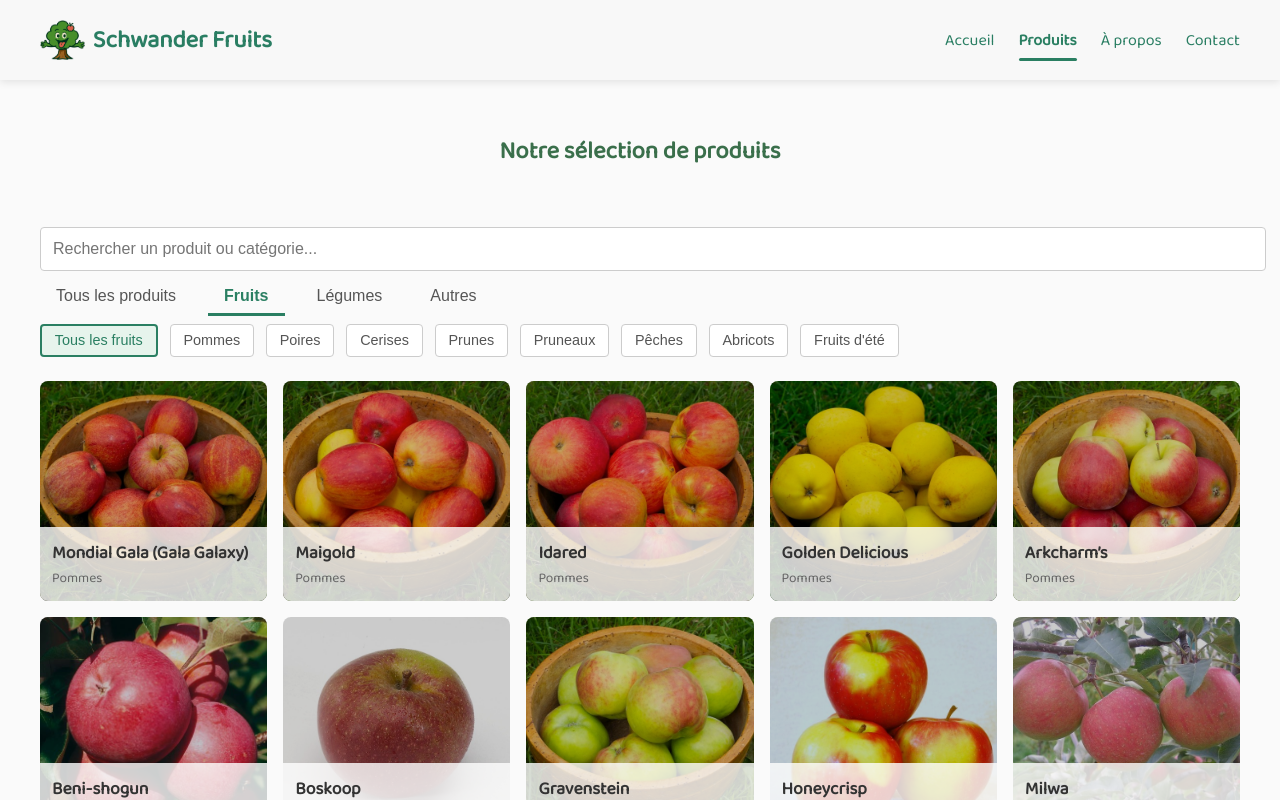
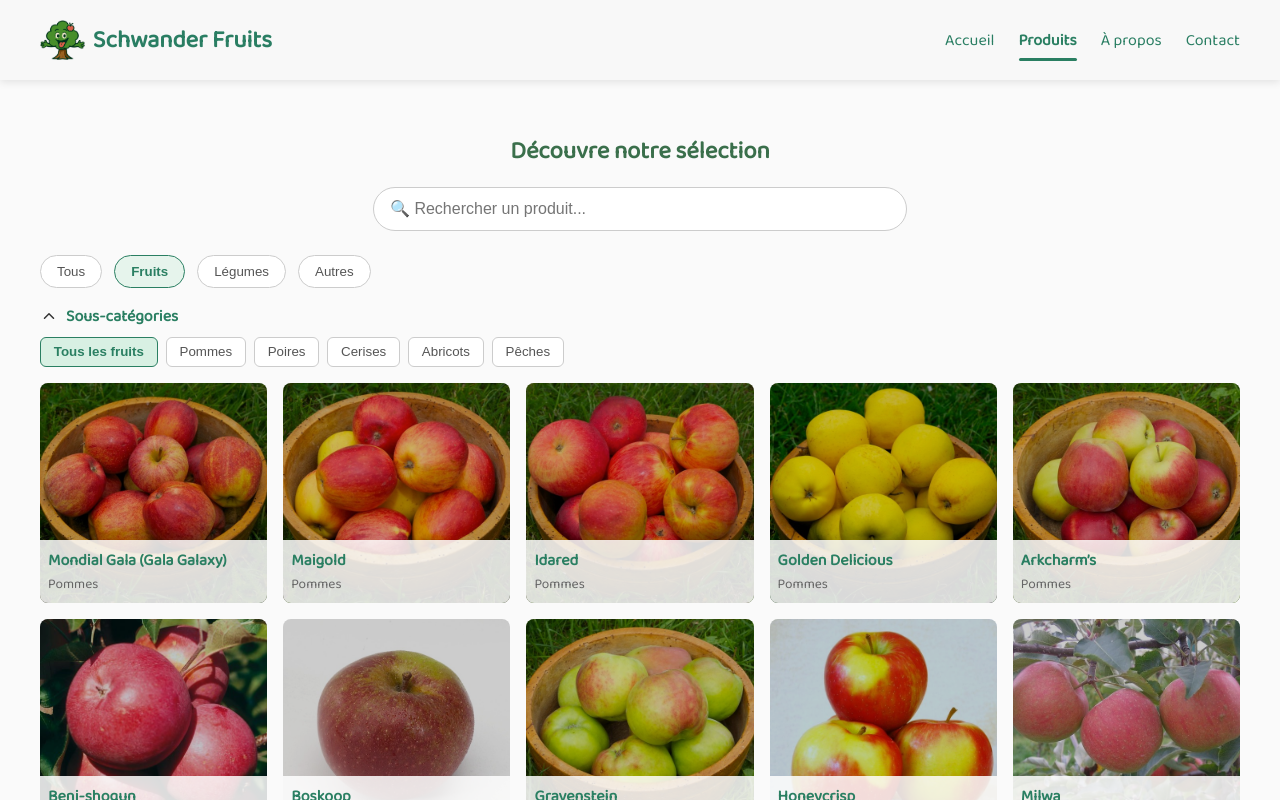
Before and after one commit to theocook/schwander-fruits, a React (Vite) app: page /products in a window 1280 px wide. Both pictures are taken after a click on the button "Fruits". Shown: the top 800 px of the page. Built offline with nearby package versions, Linux system fonts and the light colour scheme.

Commit message:
Ajout animation + changement recherche ProductPage

```diff
--- a/src/components/Header.jsx
+++ b/src/components/Header.jsx
@@ -16,6 +16,8 @@ const Header = () => {
   const [isScrolled, setIsScrolled] = useState(false);
   const [isMobile, setIsMobile] = useState(window.innerWidth < 768);
   const [menuOpen, setMenuOpen] = useState(false);
+  const [showHeader, setShowHeader] = useState(true);
+  const [lastScrollY, setLastScrollY] = useState(0);
 
   useEffect(() => {
     const handleResize = () => setIsMobile(window.innerWidth < 768);
@@ -24,22 +26,37 @@ const Header = () => {
   }, []);
 
   useEffect(() => {
-    if (pathname === '/') {
-      const onScroll = () => setIsScrolled(window.scrollY > 50);
-      onScroll();
-      window.addEventListener('scroll', onScroll);
-      return () => window.removeEventListener('scroll', onScroll);
-    } else {
-      setIsScrolled(true);
-    }
-  }, [pathname]);
+    const handleScroll = () => {
+      const currentScrollY = window.scrollY;
+      setIsScrolled(currentScrollY > 50);
+
+      if (!menuOpen) {
+        if (currentScrollY > lastScrollY && currentScrollY > 100) {
+          setShowHeader(false); // scroll vers le bas
+        } else {
+          setShowHeader(true); // scroll vers le haut
+        }
+      }
+
+      setLastScrollY(currentScrollY);
+    };
+
+    window.addEventListener('scroll', handleScroll);
+    return () => window.removeEventListener('scroll', handleScroll);
+  }, [lastScrollY, menuOpen]);
 
   const isHome = pathname === '/';
   const headerStyle = {
-    position: 'fixed', top: 0, left: 0, right: 0, zIndex: 100,
-    display: 'flex', alignItems: 'center',
+    position: 'fixed',
+    top: 0,
+    left: 0,
+    right: 0,
+    zIndex: 100,
+    display: 'flex',
+    alignItems: 'center',
     height: isMobile ? '60px' : '80px',
-    transition: 'background-color 0.3s ease, box-shadow 0.3s ease',
+    transform: showHeader ? 'translateY(0)' : 'translateY(-100%)',
+    transition: 'transform 0.7s ease, background-color 0.3s ease, box-shadow 0.3s ease',
     backgroundColor: (isHome && !isScrolled && !menuOpen) ? 'transparent' : 'rgba(248, 248, 248, 1)',
     boxShadow: (isHome && !isScrolled && !menuOpen) ? 'none' : '0 2px 8px rgba(0,0,0,0.1)'
   };
@@ -51,9 +68,11 @@ const Header = () => {
           key={item.path}
           to={item.path}
           style={{
-            position: 'relative', padding: '0.25rem 0',
+            position: 'relative',
+            padding: '0.25rem 0',
             color: !isHome || isScrolled ? (pathname === item.path ? '#2a7f62' : '#2A7E63') : '#fff',
-            fontWeight: pathname === item.path ? 600 : 400, transition: 'color 0.2s'
+            fontWeight: pathname === item.path ? 600 : 400,
+            transition: 'color 0.2s'
           }}
           onClick={() => setMenuOpen(false)}
         >
@@ -62,8 +81,13 @@ const Header = () => {
             <motion.span
               layoutId="nav-underline"
               style={{
-                position: 'absolute', bottom: -4, left: 0, width: '100%', height: 3,
-                backgroundColor: !isHome || isScrolled ? '#2a7f62' : '#fff', borderRadius: 2
+                position: 'absolute',
+                bottom: -4,
+                left: 0,
+                width: '100%',
+                height: 3,
+                backgroundColor: !isHome || isScrolled ? '#2a7f62' : '#fff',
+                borderRadius: 2
               }}
               transition={{ type: 'spring', stiffness: 500, damping: 30 }}
             />
@@ -85,7 +109,7 @@ const Header = () => {
       flexDirection: 'column',
       alignItems: 'center',
       paddingTop: '20px',
-      transition: 'top 0.3s ease',
+      transition: 'top 0.8s ease',
       zIndex: 99
     }}>
       {navItems.map(item => (
@@ -105,11 +129,13 @@ const Header = () => {
     <>
       <header style={headerStyle}>
         <div className="container" style={{
-          width: '100%', maxWidth: '1200px', display: 'flex', alignItems: 'center',
+          width: '100%',
+          maxWidth: '1200px',
+          display: 'flex',
+          alignItems: 'center',
           justifyContent: (!isHome || isScrolled || menuOpen) ? 'space-between' : (isMobile || !isMobile ? 'flex-end' : 'space-between'),
           padding: '0 1rem'
         }}>
-          {/* Logo always on left for mobile or desktop when visible */}
           {(!isHome || isScrolled || menuOpen) && (
             <Link to="/" style={{ display: 'flex', alignItems: 'center', color: '#2A7E63' }}>
               <img src="/photos/logos/logo.png" alt="Schwander Fruits" style={{ height: isMobile ? 40 : 40, marginRight: '0.5rem' }} />
@@ -119,13 +145,22 @@ const Header = () => {
             </Link>
           )}
 
-          {/* Desktop Navigation or Spacer */}
           {navLinks}
 
-          {/* Mobile Burger Icon always on right */}
           {isMobile && (
-            <button onClick={() => setMenuOpen(!menuOpen)} style={{ background: 'none', border: 'none', cursor: 'pointer' }}>
-              {menuOpen ? <X size={24} color={isHome && !isScrolled ? '#2A7E63' : '#2A7E63'} /> : <Menu size={24} color={isHome && !isScrolled ? '#fff' : '#2A7E63'} />}
+            <button
+              onClick={() => {
+                const newValue = !menuOpen;
+                setMenuOpen(newValue);
+                if (newValue) setShowHeader(true);
+              }}
+              style={{ background: 'none', border: 'none', cursor: 'pointer' }}
+            >
+              {menuOpen ? (
+                <X size={24} color={isHome && !isScrolled ? '#2A7E63' : '#2A7E63'} />
+              ) : (
+                <Menu size={24} color={isHome && !isScrolled ? '#fff' : '#2A7E63'} />
+              )}
             </button>
           )}
         </div>
--- a/src/pages/ProductPage.jsx
+++ b/src/pages/ProductPage.jsx
@@ -1,14 +1,16 @@
-// src/pages/ProductPage.jsx
 import React, { useState, useMemo, useEffect } from 'react';
 import { products } from '../data/products';
+import { motion, AnimatePresence } from 'framer-motion';
+import { ChevronDown } from 'lucide-react';
 
-const mainCategories = ['Tous les produits', 'Fruits', 'Légumes', 'Autres'];
+const mainCategories = ['Tous', 'Fruits', 'Légumes', 'Autres'];
 
 const ProductPage = () => {
-  const [activeMain, setActiveMain] = useState('Tous les produits');
+  const [activeMain, setActiveMain] = useState('Tous');
   const [activeSub, setActiveSub] = useState(null);
   const [searchTerm, setSearchTerm] = useState('');
   const [isMobile, setIsMobile] = useState(window.innerWidth < 768);
+  const [subOpen, setSubOpen] = useState(true);
 
   useEffect(() => {
     const handleResize = () => setIsMobile(window.innerWidth < 768);
@@ -16,131 +18,168 @@ const ProductPage = () => {
     return () => window.removeEventListener('resize', handleResize);
   }, []);
 
-  // Scroll to top on search
-  useEffect(() => {
-    if (searchTerm) {
-      window.scrollTo({ top: 0, behavior: 'smooth' });
-    }
-  }, [searchTerm]);
-
-  // Define subcategories based on main category
   const subCategories = useMemo(() => {
-    if (activeMain === 'Fruits') return ['Tous les fruits', 'Pommes', 'Poires', 'Cerises', 'Prunes', 'Pruneaux', 'Pêches', 'Abricots', "Fruits d'été"];
-    if (activeMain === 'Légumes') return ['Tous les légumes', 'Légumes', 'Pommes de terre'];
+    if (activeMain === 'Fruits') return ['Tous les fruits', 'Pommes', 'Poires', 'Cerises', 'Abricots', 'Pêches'];
+    if (activeMain === 'Légumes') return ['Tous les légumes', 'Pommes de terre', 'Légumes verts'];
     return [];
   }, [activeMain]);
 
-  // Initialize subcategory when main changes
   useEffect(() => {
-    setActiveSub(subCategories.length ? subCategories[0] : null);
+    setActiveSub(subCategories[0] || null);
   }, [subCategories]);
 
-  // Filter products by main, subcategory and search (name or category)
   const filtered = useMemo(() =>
     products.filter(p => {
       const term = searchTerm.toLowerCase();
       const matchesSearch = p.name.toLowerCase().includes(term) || p.category.toLowerCase().includes(term);
 
-      if (activeMain === 'Tous les produits') return matchesSearch;
+      if (activeMain === 'Tous') return matchesSearch;
       if (activeMain === 'Fruits') {
-        const fruitCats = ['Pommes', 'Poires', 'Cerises', 'Prunes', 'Pruneaux', 'Pêches', 'Abricots', "Fruits d'été"];
-        if (activeSub === 'Tous les fruits') return matchesSearch && fruitCats.includes(p.category);
+        const cats = ['Pommes', 'Poires', 'Cerises', 'Abricots', 'Pêches'];
+        if (activeSub === 'Tous les fruits') return matchesSearch && cats.includes(p.category);
         return matchesSearch && p.category === activeSub;
       }
       if (activeMain === 'Légumes') {
-        const vegCats = ['Légumes', 'Pommes de terre'];
-        if (activeSub === 'Tous les légumes') return matchesSearch && vegCats.includes(p.category);
+        const cats = ['Pommes de terre', 'Légumes verts'];
+        if (activeSub === 'Tous les légumes') return matchesSearch && cats.includes(p.category);
         return matchesSearch && p.category === activeSub;
       }
-      // Autres
       return matchesSearch && p.category === 'Autres produits';
     }),
     [activeMain, activeSub, searchTerm]
   );
 
   return (
-    <main className="container" style={{ padding: isMobile ? '1rem 1rem' : '2rem 1rem' }}>
-      <h2 style={{ color: '#3a6f4b', textAlign: 'center', marginBottom: isMobile ? '1rem' : '2rem' }}>Notre sélection de produits</h2>
+    <main className="container" style={{ padding: isMobile ? '1rem' : '2rem' }}>
+      <h2 style={{ textAlign: 'center', color: '#3a6f4b', marginBottom: '1rem' }}>
+        Découvre notre sélection
+      </h2>
 
-      {/* Sticky search & filters container */}
-      <div style={{
-        position: 'sticky',
-        top: isMobile ? '60px' : '80px',
-        backgroundColor: '#fafafa',
-        zIndex: 50,
-        padding: isMobile ? '0.5rem 0' : '1rem 0'
-      }}>
-        {/* Search */}
-        <div style={{ margin: isMobile ? '0.25rem 0' : '0.5rem 0' }}>
+      {/* Champ de recherche */}
+      <motion.div
+        initial={{ opacity: 0, y: -10 }}
+        animate={{ opacity: 1, y: 0 }}
+        transition={{ duration: 0.3 }}
+        style={{
+          display: 'flex',
+          justifyContent: 'center',
+          marginBottom: '1rem'
+        }}
+      >
         <input
           type="text"
-            placeholder="Rechercher un produit ou catégorie..."
           value={searchTerm}
           onChange={e => setSearchTerm(e.target.value)}
+          placeholder="🔍 Rechercher un produit..."
           style={{
             width: '100%',
-              padding: isMobile ? '0.5rem' : '0.75rem',
-              borderRadius: '4px',
+            maxWidth: '500px',
+            padding: '0.75rem 1rem',
+            borderRadius: '999px',
             border: '1px solid #ccc',
             fontSize: '1rem'
           }}
         />
-        </div>
-        {/* Main categories */}
-        <div style={{ display: 'flex', gap: isMobile ? '0.5rem' : '1rem', flexWrap: 'wrap', margin: isMobile ? '0.25rem 0' : '0.5rem 0' }}>
+      </motion.div>
+
+      {/* Catégories principales (scroll horizontal) */}
+      <div style={{
+        display: 'flex',
+        overflowX: 'auto',
+        gap: '0.75rem',
+        padding: '0.5rem 0',
+        marginBottom: '0.5rem'
+      }}>
         {mainCategories.map(cat => (
-            <button
+          <motion.button
             key={cat}
-              onClick={() => { setActiveMain(cat); setSearchTerm(''); window.scrollTo({ top: 0, behavior: 'smooth' }); }}
+            onClick={() => { setActiveMain(cat); setSearchTerm(''); }}
+            whileTap={{ scale: 0.95 }}
             style={{
-                padding: isMobile ? '0.4rem 0.8rem' : '0.5rem 1rem',
-                border: 'none',
-                borderBottom: activeMain === cat ? '3px solid #2a7f62' : '3px solid transparent',
-                background: 'none',
-                cursor: 'pointer',
-                fontWeight: activeMain === cat ? '600' : '400',
+              flexShrink: 0,
+              padding: '0.5rem 1rem',
+              borderRadius: '999px',
+              border: '1px solid',
+              borderColor: activeMain === cat ? '#2a7f62' : '#ccc',
+              background: activeMain === cat ? '#e6f4ec' : 'white',
               color: activeMain === cat ? '#2a7f62' : '#555',
-                fontSize: isMobile ? '0.9rem' : '1rem'
+              fontWeight: activeMain === cat ? 600 : 400,
+              cursor: 'pointer'
             }}
-            >{cat}</button>
+          >
+            {cat}
+          </motion.button>
         ))}
       </div>
-        {/* Subcategory */}
+
+      {/* Sous-catégories (accordion) */}
+      <AnimatePresence>
         {subCategories.length > 0 && (
-          <div style={{ display: 'flex', gap: isMobile ? '0.5rem' : '0.75rem', flexWrap: 'wrap', marginBottom: isMobile ? '0.25rem' : '0.5rem' }}>
+          <motion.div
+            initial={{ height: 0, opacity: 0 }}
+            animate={{ height: 'auto', opacity: 1 }}
+            exit={{ height: 0, opacity: 0 }}
+            transition={{ duration: 0.3 }}
+            style={{
+              overflow: 'hidden',
+              marginBottom: '1rem'
+            }}
+          >
+            <div
+              onClick={() => setSubOpen(!subOpen)}
+              style={{ display: 'flex', alignItems: 'center', cursor: 'pointer', marginBottom: '0.5rem' }}
+            >
+              <ChevronDown
+                size={18}
+                style={{ marginRight: '0.5rem', transform: subOpen ? 'rotate(180deg)' : 'rotate(0)', transition: 'transform 0.3s' }}
+              />
+              <span style={{ fontWeight: 600, color: '#2a7f62' }}>Sous-catégories</span>
+            </div>
+
+            {subOpen && (
+              <div style={{ display: 'flex', flexWrap: 'wrap', gap: '0.5rem' }}>
                 {subCategories.map(sub => (
-              <button
+                  <motion.button
                     key={sub}
-                onClick={() => { setActiveSub(sub); window.scrollTo({ top: 0, behavior: 'smooth' }); }}
+                    onClick={() => setActiveSub(sub)}
+                    whileTap={{ scale: 0.95 }}
                     style={{
-                  padding: isMobile ? '0.3rem 0.6rem' : '0.4rem 0.8rem',
-                  border: activeSub === sub ? '2px solid #2a7f62' : '1px solid #ccc',
-                  background: activeSub === sub ? '#e6f4ec' : 'white',
-                  borderRadius: '4px',
-                  cursor: 'pointer',
+                      padding: '0.4rem 0.8rem',
+                      borderRadius: '6px',
+                      border: '1px solid',
+                      borderColor: activeSub === sub ? '#2a7f62' : '#ccc',
+                      background: activeSub === sub ? '#d8f0e3' : 'white',
                       color: activeSub === sub ? '#2a7f62' : '#555',
-                  fontSize: isMobile ? '0.8rem' : '0.9rem'
+                      fontWeight: activeSub === sub ? 600 : 400,
+                      cursor: 'pointer'
                     }}
-              >{sub}</button>
+                  >
+                    {sub}
+                  </motion.button>
                 ))}
               </div>
             )}
-      </div>
+          </motion.div>
+        )}
+      </AnimatePresence>
 
-      {/* Product cards grid */}
+      {/* Grille de produits */}
       <div style={{
         display: 'grid',
         gridTemplateColumns: isMobile ? 'repeat(2, 1fr)' : 'repeat(auto-fill, minmax(200px, 1fr))',
-        gap: isMobile ? '0.5rem' : '1rem'
+        gap: '1rem'
       }}>
         {filtered.map(prod => (
-          <div
+          <motion.div
             key={prod.id}
+            initial={{ opacity: 0, y: 10 }}
+            animate={{ opacity: 1, y: 0 }}
+            transition={{ duration: 0.3 }}
             style={{
               position: 'relative',
+              height: isMobile ? '180px' : '220px',
               borderRadius: '8px',
               overflow: 'hidden',
-              height: isMobile ? '180px' : '220px',
               backgroundImage: `url(/photos/produits/${prod.id}.jpg)`,
               backgroundSize: 'cover',
               backgroundPosition: 'center'
@@ -148,14 +187,16 @@ const ProductPage = () => {
           >
             <div style={{ position: 'absolute', inset: 0, backgroundColor: 'rgba(0,0,0,0.2)' }} />
             <div style={{
-              position: 'absolute', bottom: 0, width: '100%',
-              backgroundColor: 'rgba(255,255,255,0.8)', padding: isMobile ? '0.5rem' : '0.75rem'
-            }}
-            >
-              <h4 style={{ margin: 0, color: '#333', fontSize: isMobile ? '1rem' : '1.1rem' }}>{prod.name}</h4>
-              <p style={{ margin: 0, fontSize: isMobile ? '0.75rem' : '0.85rem', color: '#666' }}>{prod.category}</p>
+              position: 'absolute',
+              bottom: 0,
+              width: '100%',
+              backgroundColor: 'rgba(255,255,255,0.85)',
+              padding: '0.5rem'
+            }}>
+              <h4 style={{ margin: 0, fontSize: '1rem', color: '#2a7f62' }}>{prod.name}</h4>
+              <p style={{ margin: 0, fontSize: '0.85rem', color: '#666' }}>{prod.category}</p>
             </div>
-          </div>
+          </motion.div>
         ))}
       </div>
     </main>
```
Lines whose indentation alone changed are shown as unchanged.
